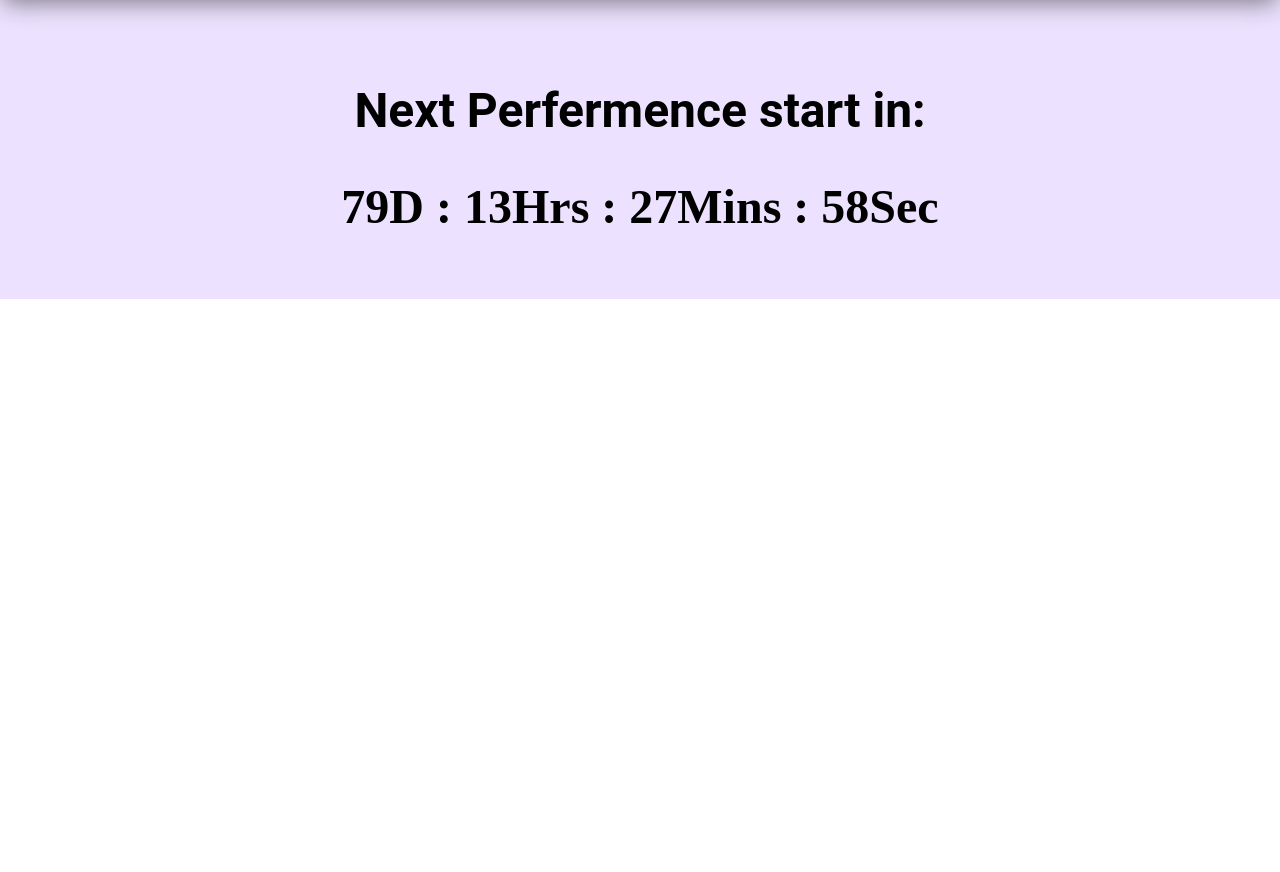
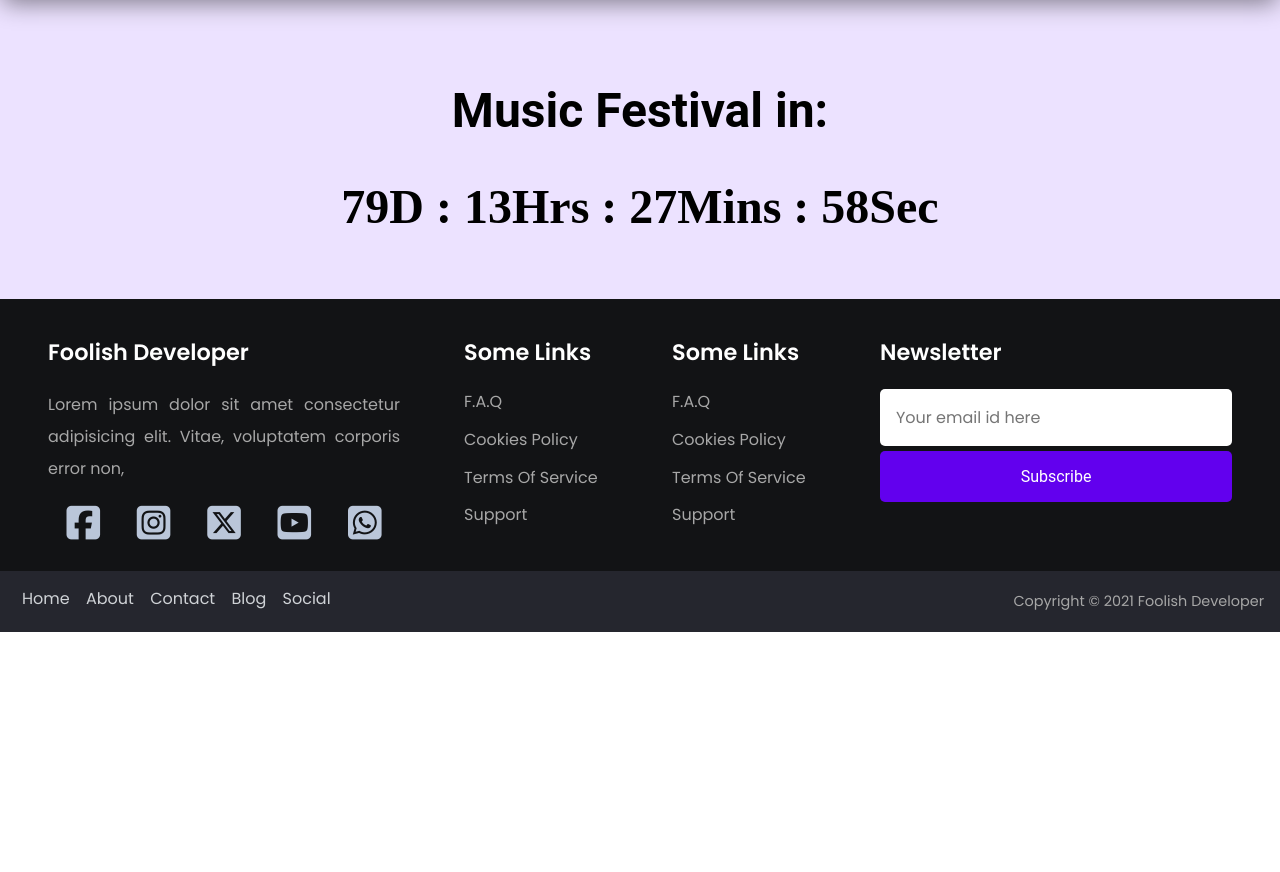
Before and after one commit to paytakhtdota/cisw410-final, a PHP site: page / in a window 1280 px wide. Shown: the part 801-1673 px from the top of the page. Run offline with PHP 8.4, Linux system fonts and the light colour scheme.

Commit message:
footer added

```diff
--- a/include/footer.php
+++ b/include/footer.php
@@ -0,0 +1,74 @@
+<div class="row primary">
+        <div class="column about">
+          <h3>Foolish Developer</h3>
+          <p>
+            Lorem ipsum dolor sit amet consectetur adipisicing elit. Vitae,
+            voluptatem corporis error non,
+          </p>
+                    <div class="social">
+                      <i class="fa-brands fa-facebook-square"></i>
+                      <i class="fa-brands fa-instagram-square"></i>
+                      <i class="fa-brands fa-square-x-twitter"></i>
+          <i class="fa-brands fa-youtube-square"></i>
+            <i class="fa-brands fa-whatsapp-square"></i>
+                    </div>
+        </div>
+        <div class="column links">
+          <h3>Some Links</h3>
+          <ul>
+            <li>
+              <a href="#faq">F.A.Q</a>
+            </li>
+            <li>
+              <a href="#cookies-policy">Cookies Policy</a>
+            </li>
+            <li>
+              <a href="#terms-of-services">Terms Of Service</a>
+            </li>
+            <li>
+              <a href="#support">Support</a>
+            </li>
+
+          </ul>
+        </div>
+          <div class="column links">
+            <h3>Some Links</h3>
+            <ul>
+              <li>
+                <a href="#faq">F.A.Q</a>
+              </li>
+              <li>
+                <a href="#cookies-policy">Cookies Policy</a>
+              </li>
+              <li>
+                <a href="#terms-of-services">Terms Of Service</a>
+              </li>
+              <li>
+                <a href="#support">Support</a>
+              </li>
+
+            </ul>
+          </div>
+        <div class="column subscribe">
+          <h3>Newsletter</h3>
+          <div>
+            <input type="email" placeholder="Your email id here" />
+            <button>Subscribe</button>
+          </div>
+
+        </div>
+      </div>
+
+      <div class="row copyright">
+         <div class="footer-menu">
+
+                       <a href="">Home</a>
+                       <a href="">About</a>
+                       <a href="">Contact</a>
+                       <a href="">Blog</a>
+     <a href="">Social</a>
+
+
+                    </div>
+        <p>Copyright &copy; 2021 Foolish Developer</p>
+      </div>
--- a/include/navbar.php
+++ b/include/navbar.php
@@ -1,6 +1,6 @@
 <nav>
     <div class="left-side">
-        <a href="#"><img src="images/logo2.png" alt="logo"></a>
+        <a href="#"><img src="public/images/logo2.png" alt="logo"></a>
         <a href="#">Home</a>
         <a href="#">Reservation</a>
         <a href="#">Contact</a>
--- a/include/slider.php
+++ b/include/slider.php
@@ -12,11 +12,17 @@
 			<div class="fs-slide" style="background-image: url(https://images.unsplash.com/photo-1460500063983-994d4c27756c?crop=entropy&fit=crop&fm=jpg&h=1325&ixjsv=2.1.0&ixlib=rb-0.3.5&q=80&w=2550);">
 				<!-- Add content to images (sample) -->
 				<div style="position: absolute; top: 50%; left: 50%; transform: translate(-50%, -50%); color: white; font-family: sans-serif; text-align: center; text-shadow: 0 0 20px rgba(0,0,0,0.5);">
-					<h1 style="margin-top: 0; margin-bottom: 0.8vw; font-size: 5vw; font-weight: bold;">CSS Fadeshow</h1>
-					<p style="font-size: 2vw; font-weight: 100; margin-top: 0;">Easy to implement and use on <strong>your</strong> site!</p>
+					<h1 style="margin-top: 0; margin-bottom: 0.8vw; font-size: 5vw; font-weight: bold;">"Harmony Week"</h1>
+					<p style="font-size: 2vw; font-weight: 100; margin-top: 0;">Music Festival </p>
 				</div>
 			</div>
-			<div class="fs-slide" style="background-image: url(https://images.unsplash.com/photo-1440557653082-e8e186733eeb?crop=entropy&fit=crop&fm=jpg&h=1325&ixjsv=2.1.0&ixlib=rb-0.3.5&q=80&w=2500);"></div>
+			<div class="fs-slide" style="background-image: url(https://images.unsplash.com/photo-1440557653082-e8e186733eeb?crop=entropy&fit=crop&fm=jpg&h=1325&ixjsv=2.1.0&ixlib=rb-0.3.5&q=80&w=2500);">
+			<div style="position: absolute; top: 50%; left: 50%; transform: translate(-50%, -50%); color: white; font-family: sans-serif; text-align: center; text-shadow: 0 0 20px rgba(0,0,0,0.5);">
+					<h1 style="margin-top: 0; margin-bottom: 0.8vw; font-size: 5vw; font-weight: bold;"> Grand Festival Hall</h1>
+					<p style="font-size: 2vw; font-weight: 100; margin-top: 0;">April 1st - 7th</p>
+				</div>
+
+			</div>
 			<div class="fs-slide" style="background-image: url(https://images.unsplash.com/photo-1449057528837-7ca097b3520c?crop=entropy&fit=crop&fm=jpg&h=1325&ixjsv=2.1.0&ixlib=rb-0.3.5&q=80&w=2500);"></div>
 		</div>
 
--- a/index.php
+++ b/index.php
@@ -2,10 +2,13 @@
 <html lang="en">
 
 <head>
-    <link rel="stylesheet" href="styles\main.css">
-    <link rel="stylesheet" href="styles\nav.css">
-    <link rel="stylesheet" href="styles\slider.css">
-    <link rel="stylesheet" href="styles\timer.css">
+    <link rel="stylesheet" href="public/styles/main.css">
+    <link rel="stylesheet" href="public/styles/nav.css">
+    <link rel="stylesheet" href="public/styles/slider.css">
+    <link rel="stylesheet" href="public/styles/timer.css">
+    <link rel="stylesheet" href="public/styles/footer.css">
+    <link rel="stylesheet" href="https://cdnjs.cloudflare.com/ajax/libs/font-awesome/6.7.2/css/all.min.css" integrity="sha512-Evv84Mr4kqVGRNSgIGL/F/aIDqQb7xQ2vcrdIwxfjThSH8CSR7PBEakCr51Ck+w+/U6swU2Im1vVX0SVk9ABhg==" crossorigin="anonymous" referrerpolicy="no-referrer" />
+    <link href="https://fonts.googleapis.com/css2?family=Poppins:wght@400;600&display=swap" rel="stylesheet" />
     <meta charset="UTF-8">
     <meta name="viewport" content="width=device-width, initial-scale=1.0">
     <title>cisw 410 final</title>
@@ -18,10 +21,14 @@
     ?>
     <div id="layout-adj"></div>
     <div id="countdown-timer" style="">
-        <h2>Next Perfermence start in:</h2>
+        <h2>Music Festival in:</h2>
         <h3>33 D : 23 Hrs : 03 Mins</h3>
 
     </div>
+    <footer>
+        <?php include("include/footer.php");
+        ?>
+    </footer>
     <!-- scripts -->
     <script>
         // change pic of slider every 10s
@@ -37,19 +44,19 @@
             changeSlide();
         });
 
-        function updateCounter(){
-            const perfermenceTime = new Date(2025,3,30,18,0,0)
+        function updateCounter() {
+            const perfermenceTime = new Date(2025, 3, 30, 18, 0, 0)
             const now = new Date();
-            let differenceTime = perfermenceTime-now;
+            let differenceTime = perfermenceTime - now;
 
             let day = Math.floor(differenceTime / (1000 * 60 * 60 * 24));
-            let hours = Math.floor((differenceTime % (1000 * 60 * 60 * 24))/ (1000*60*60));
-            let mins = Math.floor((differenceTime % (1000 * 60 * 60))/ (1000*60));
-            let secs = Math.floor((differenceTime % (1000 * 60))/ 1000);
+            let hours = Math.floor((differenceTime % (1000 * 60 * 60 * 24)) / (1000 * 60 * 60));
+            let mins = Math.floor((differenceTime % (1000 * 60 * 60)) / (1000 * 60));
+            let secs = Math.floor((differenceTime % (1000 * 60)) / 1000);
 
             document.querySelector("#countdown-timer > h3").innerHTML = `${day}D : ${hours}Hrs : ${mins}Mins : ${secs}Sec`;
 
-            if (differenceTime <= 0){
+            if (differenceTime <= 0) {
                 clearInterval(timerInterval);
                 document.querySelector("#countdown-timer > h3").innerHTML = "00:00:00";
             }
--- /dev/null
+++ b/public/styles/footer.css
@@ -0,0 +1,151 @@
+footer {
+    background-color: #121315;
+    color: #a7a7a7;
+    font-size: 16px;
+  }
+  footer * {
+    font-family: "Poppins", sans-serif;
+    box-sizing: border-box;
+    border: none;
+    outline: none;
+  }
+  .row {
+    padding: 1em 1em;
+  }
+  .row.primary {
+    display: grid;
+    grid-template-columns: 2fr 1fr 1fr 2fr;
+    align-items: stretch;
+  }
+  .column {
+    width: 100%;
+    display: flex;
+    flex-direction: column;
+    padding: 0 2em;
+    min-height: 15em;
+  }
+  footer h3 {
+    width: 100%;
+    text-align: left;
+    color: white;
+    font-size: 1.4em;
+    white-space: nowrap;
+    margin-top: 20px;
+    margin-bottom: 20px;
+  }
+
+  footer p{
+    margin-top: 15px;
+    margin-bottom: 15px;
+  }
+  ul {
+    list-style: none;
+    display: flex;
+    flex-direction: column;
+    padding: 0;
+    margin: 0;
+  }
+  li:not(:first-child) {
+    margin-top: 0.8em;
+  }
+  ul li a {
+    color: #a7a7a7;
+    text-decoration: none;
+  }
+  ul li a:hover {
+    color: #ffffff;
+  }
+  .about p {
+    text-align: justify;
+    line-height: 2;
+    margin: 0;
+  }
+  footer input,
+  footer button {
+    font-size: 1em;
+    padding: 1em;
+    width: 100%;
+    border-radius: 5px;
+    margin-bottom: 5px;
+  }
+  footer button {
+    background-color: #6200ee;
+    color: #ffffff;
+    transition: all 0.4s;
+    font-family: Roboto, sans-serif;
+  }
+
+  footer button:hover{
+    color: orange;
+    box-shadow: rgba(0, 0, 0, .2) 0 2px 4px -1px, rgba(0, 0, 0, .14) 0 4px 5px 0, rgba(0, 0, 0, .12) 0 1px 10px 0;
+    cursor: pointer;
+    background-color: rgba(119, 41, 228, 0.911);
+  }
+  div.social {
+    display: flex;
+    justify-content: space-around;
+    font-size: 2.4em;
+    flex-direction: row;
+    margin-top: 0.5em;
+  }
+  .social i {
+    color: #bac6d9;
+  }
+
+  .copyright {
+    padding: 0.3em 1em;
+    background-color: #25262e;
+  }
+  .footer-menu{
+    float: left;
+      margin-top: 10px;
+  }
+
+  .footer-menu a{
+    color: #cfd2d6;
+    padding: 6px;
+
+    text-decoration: none;
+  }
+  .footer-menu a:hover{
+    color: #ffffff;
+  }
+  .copyright p {
+    font-size: 0.9em;
+    text-align: right;
+  }
+  @media screen and (max-width: 850px) {
+    .row.primary {
+      grid-template-columns: 1fr;
+    }
+
+  }
+
+  footer .fa-brands{
+    transition: all 0.3s;
+  }
+
+  .fa-youtube-square:hover{
+    color: red;
+    cursor: pointer;
+  }
+
+  .fa-whatsapp-square:hover{
+    color: #44c153;
+    cursor: pointer;
+  }
+
+  .fa-square-x-twitter:hover{
+    color: #ffffff;
+    cursor: pointer;
+  }
+
+  .fa-instagram-square:hover{
+    color: #ff8800;
+    cursor: pointer;
+  }
+
+  .fa-facebook-square:hover{
+    color: #1b7eff;
+    cursor: pointer;
+  }
--- a/public/styles/nav.css
+++ b/public/styles/nav.css
@@ -58,7 +58,7 @@ height: 38px;
 
 .right-side{
     display: flex;
-    justify-content: space-evenly;
+    justify-content: space-around;
     width: 100%;
     min-width: 190px;
     max-width: 280px;
@@ -87,7 +87,7 @@ height: 38px;
     min-width: 64px;
     outline: none;
     overflow: visible;
-    padding: 0 16px;
+    padding: 0 25px;
     position: relative;
     text-align: center;
     text-decoration: none;
```
